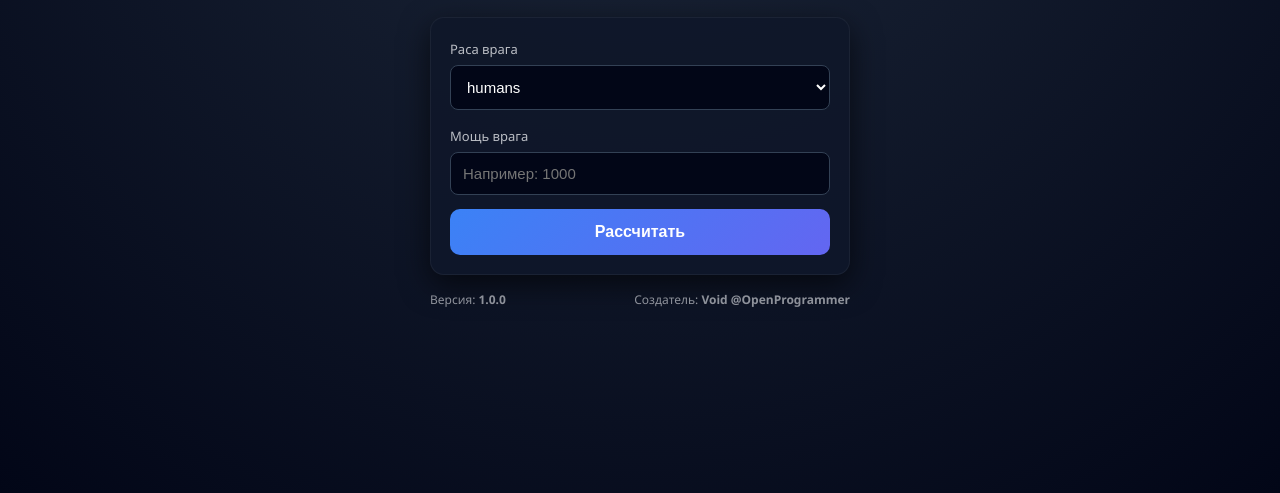
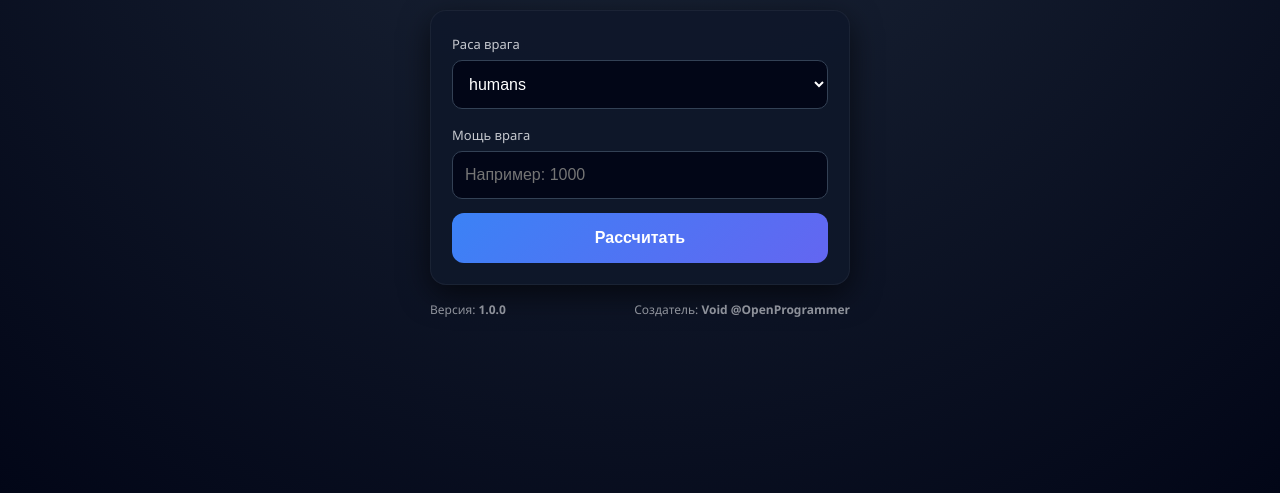
Before and after one commit to PixelMine89/enemy-calculator, a plain HTML site: page index.html in a window 1280 px wide. Shown: the part 307-800 px from the top of the page. Drawn offline with Linux system fonts and the light colour scheme.

Commit message:
Update style.css

```diff
--- a/style.css
+++ b/style.css
@@ -1,93 +1,137 @@
 * {
   box-sizing: border-box;
+  -webkit-tap-highlight-color: transparent;
+}
+
+html, body {
+  width: 100%;
+  height: 100%;
+  margin: 0;
+  padding: 0;
+  overflow-x: hidden;
 }
 
 body {
-  margin: 0;
-  min-height: 100vh;
+  min-height: 100svh;
   background: radial-gradient(circle at top, #1e293b, #020617);
   font-family: 'Segoe UI', Arial, sans-serif;
   color: #e5e7eb;
+
   display: flex;
   justify-content: center;
   align-items: center;
+
+  padding: 16px;
 }
 
+/* ===== APP CONTAINER ===== */
+
 .app {
-  width: 420px;
+  width: 100%;
+  max-width: 420px;
+  min-width: 280px;
+
+  display: flex;
+  flex-direction: column;
+  gap: 16px;
+
   animation: fadeIn 0.6s ease;
 }
 
+/* ===== HEADER ===== */
+
 .header {
   text-align: center;
-  margin-bottom: 20px;
 }
 
 .header h1 {
   margin: 0;
-  font-size: 32px;
+  font-size: clamp(26px, 6vw, 32px);
   background: linear-gradient(90deg, #38bdf8, #818cf8);
   -webkit-background-clip: text;
   -webkit-text-fill-color: transparent;
 }
 
 .subtitle {
-  font-size: 14px;
-  opacity: 0.8;
+  margin-top: 6px;
+  font-size: clamp(12px, 3.5vw, 14px);
+  opacity: 0.75;
 }
 
+/* ===== CARD ===== */
+
 .card {
-  background: rgba(15, 23, 42, 0.9);
-  border-radius: 14px;
-  padding: 20px;
+  width: 100%;
+  background: rgba(15, 23, 42, 0.92);
+  border-radius: 16px;
+  padding: 18px;
+
   box-shadow:
     0 10px 30px rgba(0,0,0,0.6),
     inset 0 0 0 1px rgba(255,255,255,0.05);
-  margin-bottom: 16px;
 }
+
+/* ===== FORM ===== */
 
 label {
   font-size: 13px;
-  opacity: 0.8;
+  opacity: 0.85;
 }
 
 select, input {
   width: 100%;
   margin-top: 6px;
   margin-bottom: 14px;
-  padding: 12px;
+  padding: 14px 12px;
+
   background: #020617;
   color: #fff;
   border: 1px solid #334155;
-  border-radius: 8px;
-  font-size: 15px;
+  border-radius: 10px;
+
+  font-size: 16px;
 }
 
-select:focus, input:focus {
+select:focus,
+input:focus {
   outline: none;
   border-color: #60a5fa;
 }
+
+/* ===== BUTTON ===== */
 
 button {
   width: 100%;
   padding: 14px;
   border: none;
-  border-radius: 10px;
+  border-radius: 12px;
+
   background: linear-gradient(135deg, #3b82f6, #6366f1);
   color: #fff;
+
   font-size: 16px;
   font-weight: bold;
   cursor: pointer;
-  transition: transform 0.15s ease, box-shadow 0.15s ease;
+
+  transition:
+    transform 0.15s ease,
+    box-shadow 0.15s ease,
+    opacity 0.15s ease;
+}
+
+button:active {
+  transform: scale(0.98);
+  opacity: 0.9;
 }
 
 button:hover {
-  transform: translateY(-1px);
   box-shadow: 0 6px 20px rgba(59,130,246,0.5);
 }
 
+/* ===== RESULT ===== */
+
 .result {
-  font-size: 15px;
+  font-size: clamp(14px, 4vw, 15px);
   line-height: 1.6;
 }
 
@@ -95,19 +139,50 @@ button:hover {
   color: #38bdf8;
 }
 
+/* ===== FOOTER ===== */
+
+.footer {
+  display: flex;
+  justify-content: space-between;
+  gap: 10px;
+
+  font-size: 12px;
+  opacity: 0.6;
+
+  flex-wrap: wrap;
+}
+
+/* ===== HELPERS ===== */
+
 .hidden {
   display: none;
 }
 
-.footer {
-  display: flex;
-  justify-content: space-between;
-  font-size: 12px;
-  opacity: 0.6;
-  margin-top: 10px;
+/* ===== ANIMATION ===== */
+
+@keyframes fadeIn {
+  from {
+    opacity: 0;
+    transform: translateY(10px);
+  }
+  to {
+    opacity: 1;
+    transform: translateY(0);
+  }
 }
 
-@keyframes fadeIn {
-  from { opacity: 0; transform: translateY(10px); }
-  to { opacity: 1; transform: translateY(0); }
+/* ===== DESKTOP ENHANCEMENTS ===== */
+
+@media (min-width: 768px) {
+  body {
+    padding: 32px;
+  }
+
+  .card {
+    padding: 22px;
+  }
+
+  button {
+    padding: 16px;
+  }
 }
```
